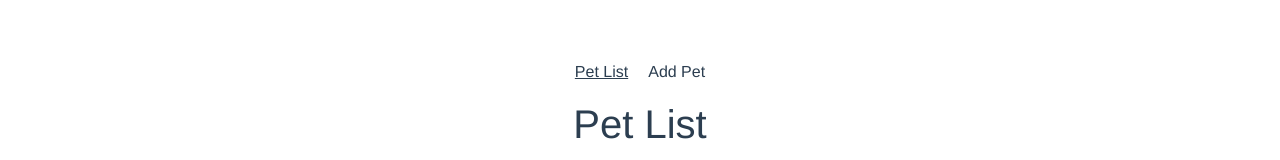
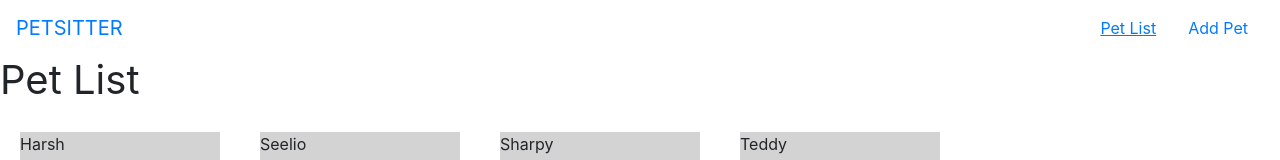
Before and after one commit to staskorz/vue-test-01, a Vue app: page / in a window 1280 px wide. Shown: the top 160 px of the page. Built offline with nearby package versions, Linux system fonts and the light colour scheme.

Commit message:
Rebuilt navigation with Bootstrap

```diff
--- a/src/App.vue
+++ b/src/App.vue
@@ -1,9 +1,6 @@
 <template>
   <div id="app">
-    <p>
-      <router-link to="/">Pet List</router-link>
-      <router-link to="/add-pet">Add Pet</router-link>
-    </p>
+    <navbar />
 
     <router-view/>
   </div>
@@ -13,6 +10,8 @@
 import "bootstrap/dist/css/bootstrap.min.css"
 import "./style.css"
 
+import Navbar from "./components/Navbar"
+
 import store from "./store"
 
 setInterval(() => {
@@ -21,28 +20,9 @@ setInterval(() => {
 
 export default {
   name: "App",
+
+  components: {
+    navbar: Navbar,
+  },
 }
 </script>
-
-<style>
-#app {
-  font-family: "Avenir", Helvetica, Arial, sans-serif;
-  -webkit-font-smoothing: antialiased;
-  -moz-osx-font-smoothing: grayscale;
-  text-align: center;
-  color: #2c3e50;
-  margin-top: 60px;
-}
-</style>
-
-<style scoped>
-a {
-  color: #2c3e50;
-  text-decoration: none;
-  margin: 0 10px;
-}
-
-.router-link-exact-active {
-  text-decoration: underline;
-}
-</style>
--- /dev/null
+++ b/src/components/Navbar.vue
@@ -0,0 +1,17 @@
+<template>
+  <div class="navbar">
+    <div class="nav justify-content-start">
+      <router-link to="/" class="navbar-brand">PETSITTER</router-link>
+    </div>
+    <div class="nav justify-content-end">
+      <router-link to="/" class="nav-item nav-link">Pet List</router-link>
+      <router-link to="/add-pet" class="nav-item nav-link">Add Pet</router-link>
+    </div>
+  </div>
+</template>
+
+<script>
+export default {
+  name: "Navbar",
+}
+</script>
--- a/src/style.css
+++ b/src/style.css
@@ -0,0 +1,11 @@
+.router-link-exact-active {
+  text-decoration: underline;
+}
+
+.nav-link:focus {
+  text-decoration: underline;
+}
+
+.navbar-brand.router-link-exact-active {
+  text-decoration: none;
+}
```
